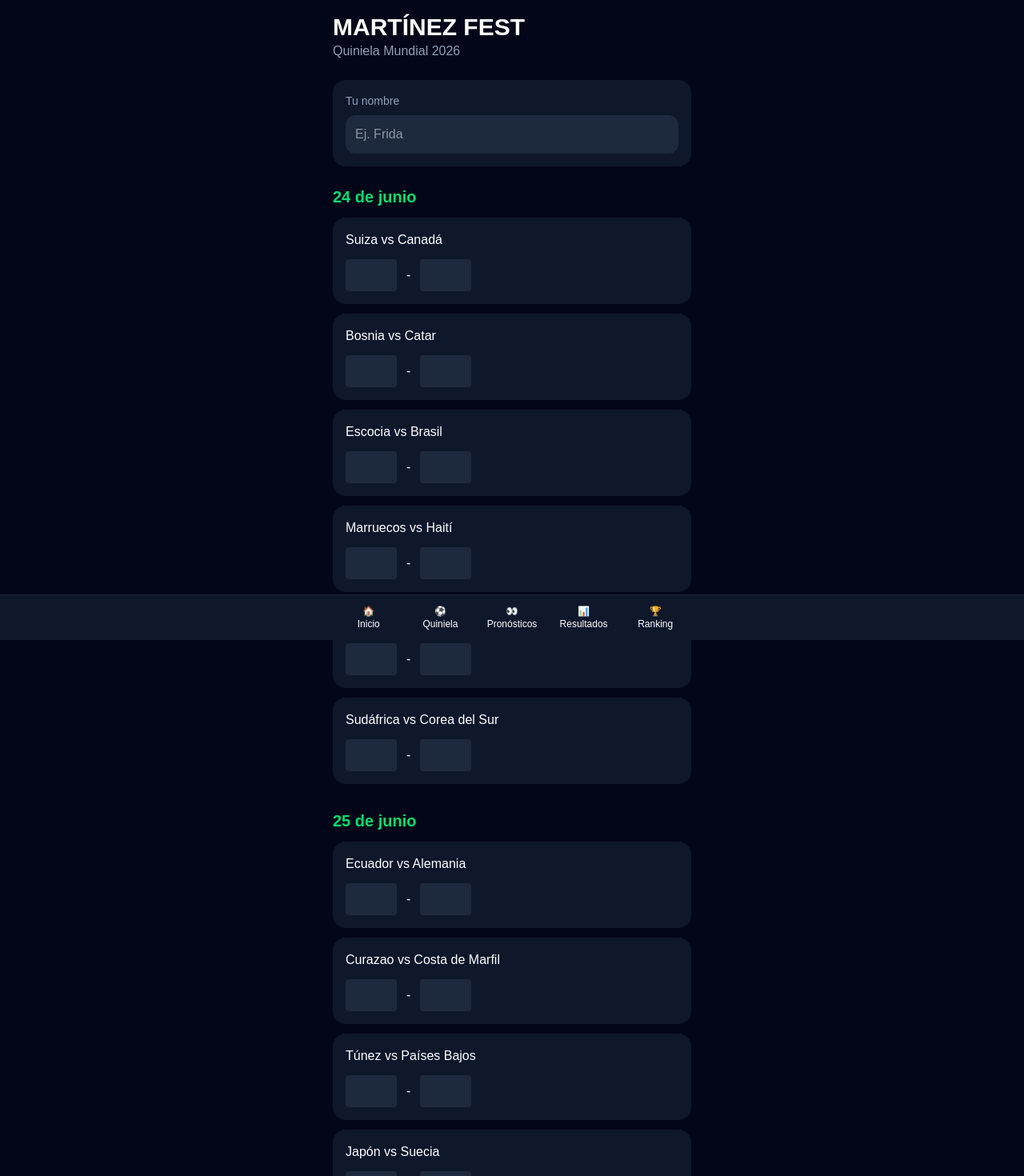
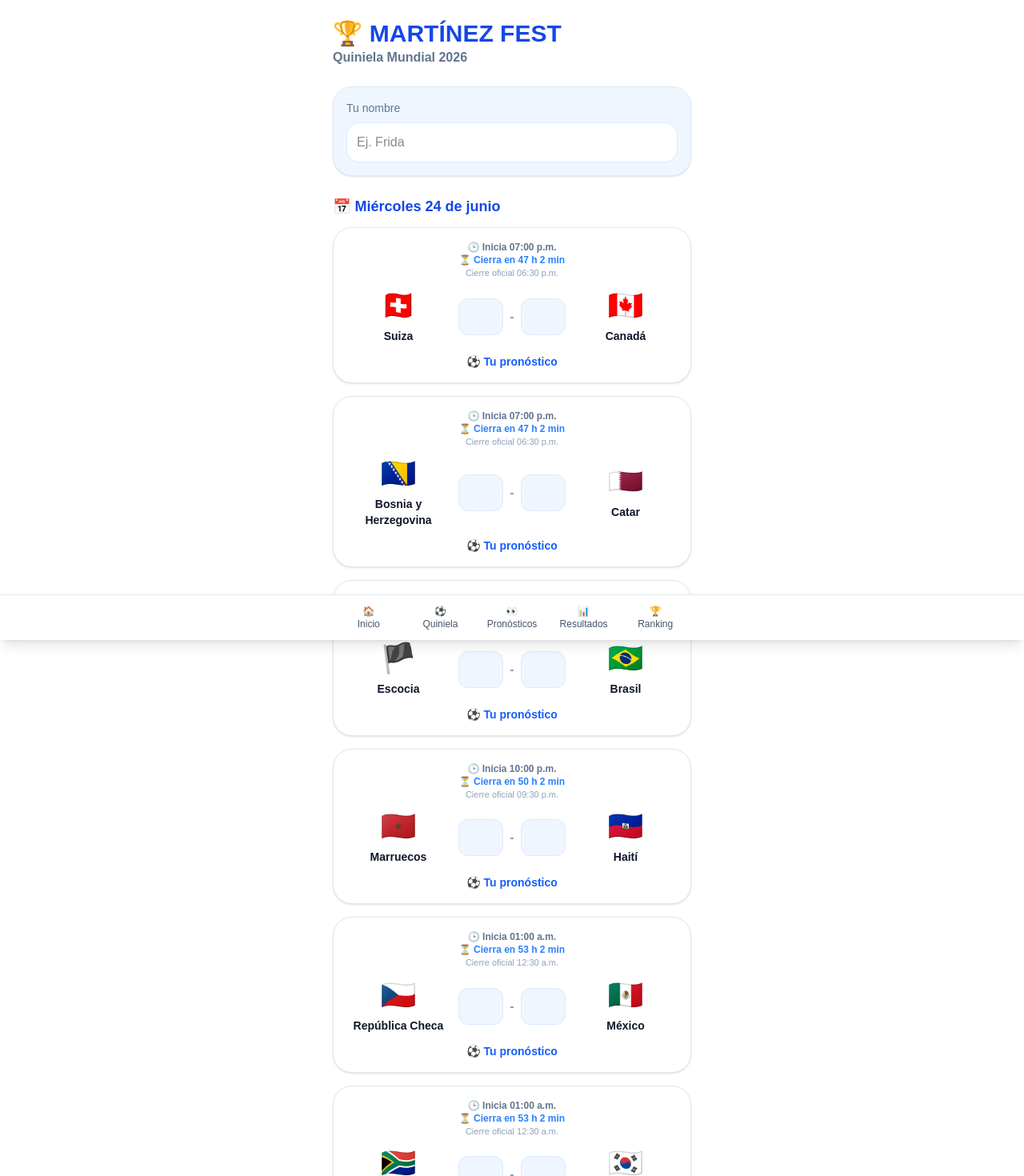
Before and after one commit to fridazzz119/Repository-name-martinez-fest, a Next.js app: page /quiniela in a window 1280 px wide. Shown: the top 1470 px of the page at 80% size. Built offline with nearby package versions, Linux system fonts and the light colour scheme.

Commit message:
version final quiniela

```diff
--- a/app/components/BottomNav.tsx
+++ b/app/components/BottomNav.tsx
@@ -1,7 +1,7 @@
 export default function BottomNav() {
   return (
-    <div className="fixed bottom-0 left-0 right-0 bg-slate-900 border-t border-slate-800">
-      <div className="max-w-md mx-auto grid grid-cols-5 py-3 text-xs text-center">
+    <div className="fixed bottom-0 left-0 right-0 bg-white border-t border-slate-200 shadow-lg">
+      <div className="max-w-md mx-auto grid grid-cols-5 py-3 text-xs text-center text-slate-600">
         <a href="/">🏠<br />Inicio</a>
         <a href="/quiniela">⚽<br />Quiniela</a>
         <a href="/pronosticos">👀<br />Pronósticos</a>
--- a/app/page.tsx
+++ b/app/page.tsx
@@ -1,31 +1,5 @@
+import { redirect } from "next/navigation";
+
 export default function Home() {
-  return (
-    <main className="min-h-screen bg-slate-950 text-white flex items-center justify-center p-6">
-      <div className="w-full max-w-md">
-        <div className="bg-slate-900 rounded-3xl p-8 shadow-2xl">
-          <h1 className="text-4xl font-bold text-center mb-2">
-            MARTÍNEZ FEST
-          </h1>
-
-          <p className="text-center text-slate-400 mb-8">
-            Quiniela Mundial 2026
-          </p>
-
-          <div className="space-y-3">
-            <a href="/login" className="block w-full bg-blue-600 py-3 rounded-xl font-semibold text-center">
-              Iniciar Sesión
-            </a>
-
-            <a href="/registro" className="block w-full bg-green-600 py-3 rounded-xl font-semibold text-center">
-              Registrarse
-            </a>
-
-            <a href="/ranking" className="block w-full bg-slate-700 py-3 rounded-xl font-semibold text-center">
-              Ver Ranking
-            </a>
-          </div>
-        </div>
-      </div>
-    </main>
-  );
+  redirect("/quiniela");
 }
--- a/app/quiniela/page.tsx
+++ b/app/quiniela/page.tsx
@@ -3,52 +3,111 @@
 import { useState } from "react";
 import BottomNav from "../components/BottomNav";
 
-const grupos = [
+type Partido = {
+  local: string;
+  visitante: string;
+  inicio: string;
+};
+
+const grupos: { fecha: string; partidos: Partido[] }[] = [
   {
-    fecha: "24 de junio",
+    fecha: "Miércoles 24 de junio",
     partidos: [
-      "Suiza vs Canadá",
-      "Bosnia vs Catar",
-      "Escocia vs Brasil",
-      "Marruecos vs Haití",
-      "República Checa vs México",
-      "Sudáfrica vs Corea del Sur",
+      { local: "🇨🇭 Suiza", visitante: "🇨🇦 Canadá", inicio: "2026-06-24T13:00:00-06:00" },
+      { local: "🇧🇦 Bosnia y Herzegovina", visitante: "🇶🇦 Catar", inicio: "2026-06-24T13:00:00-06:00" },
+      { local: "🏴 Escocia", visitante: "🇧🇷 Brasil", inicio: "2026-06-24T16:00:00-06:00" },
+      { local: "🇲🇦 Marruecos", visitante: "🇭🇹 Haití", inicio: "2026-06-24T16:00:00-06:00" },
+      { local: "🇨🇿 República Checa", visitante: "🇲🇽 México", inicio: "2026-06-24T19:00:00-06:00" },
+      { local: "🇿🇦 Sudáfrica", visitante: "🇰🇷 Corea del Sur", inicio: "2026-06-24T19:00:00-06:00" },
     ],
   },
   {
-    fecha: "25 de junio",
+    fecha: "Jueves 25 de junio",
     partidos: [
-      "Ecuador vs Alemania",
-      "Curazao vs Costa de Marfil",
-      "Túnez vs Países Bajos",
-      "Japón vs Suecia",
-      "Turquía vs Estados Unidos",
-      "Paraguay vs Australia",
+      { local: "🇩🇪 Alemania", visitante: "🇪🇨 Ecuador", inicio: "2026-06-25T13:00:00-06:00" },
+      { local: "🇨🇼 Curazao", visitante: "🇨🇮 Costa de Marfil", inicio: "2026-06-25T13:00:00-06:00" },
+      { local: "🇹🇳 Túnez", visitante: "🇳🇱 Países Bajos", inicio: "2026-06-25T17:00:00-06:00" },
+      { local: "🇯🇵 Japón", visitante: "🇸🇪 Suecia", inicio: "2026-06-25T17:00:00-06:00" },
+      { local: "🇺🇸 Estados Unidos", visitante: "🇹🇷 Turquía", inicio: "2026-06-25T20:00:00-06:00" },
+      { local: "🇦🇺 Australia", visitante: "🇵🇾 Paraguay", inicio: "2026-06-25T20:00:00-06:00" },
     ],
   },
   {
-    fecha: "26 de junio",
+    fecha: "Viernes 26 de junio",
     partidos: [
-      "Noruega vs Francia",
-      "Senegal vs Irak",
-      "Uruguay vs España",
-      "Cabo Verde vs Arabia Saudita",
-      "Nueva Zelanda vs Bélgica",
-      "Egipto vs Irán",
+      { local: "🇳🇴 Noruega", visitante: "🇫🇷 Francia", inicio: "2026-06-26T13:00:00-06:00" },
+      { local: "🇸🇳 Senegal", visitante: "🇮🇶 Irak", inicio: "2026-06-26T13:00:00-06:00" },
+      { local: "🇺🇾 Uruguay", visitante: "🇪🇸 España", inicio: "2026-06-26T18:00:00-06:00" },
+      { local: "🇨🇻 Cabo Verde", visitante: "🇸🇦 Arabia Saudita", inicio: "2026-06-26T18:00:00-06:00" },
+      { local: "🇪🇬 Egipto", visitante: "🇮🇷 Irán", inicio: "2026-06-26T21:00:00-06:00" },
+      { local: "🇳🇿 Nueva Zelanda", visitante: "🇧🇪 Bélgica", inicio: "2026-06-26T21:00:00-06:00" },
     ],
   },
   {
-    fecha: "27 de junio",
+    fecha: "Sábado 27 de junio",
     partidos: [
-      "Panamá vs Inglaterra",
-      "Croacia vs Ghana",
-      "Colombia vs Portugal",
-      "RD Congo vs Uzbekistán",
-      "Jordania vs Argentina",
-      "Argelia vs Austria",
+      { local: "🇵🇦 Panamá", visitante: "🏴 Inglaterra", inicio: "2026-06-27T15:00:00-06:00" },
+      { local: "🇭🇷 Croacia", visitante: "🇬🇭 Ghana", inicio: "2026-06-27T15:00:00-06:00" },
+      { local: "🇨🇴 Colombia", visitante: "🇵🇹 Portugal", inicio: "2026-06-27T17:30:00-06:00" },
+      { local: "🇨🇩 RD Congo", visitante: "🇺🇿 Uzbekistán", inicio: "2026-06-27T17:30:00-06:00" },
+      { local: "🇩🇿 Argelia", visitante: "🇦🇹 Austria", inicio: "2026-06-27T20:00:00-06:00" },
+      { local: "🇯🇴 Jordania", visitante: "🇦🇷 Argentina", inicio: "2026-06-27T20:00:00-06:00" },
     ],
   },
 ];
+
+function quitarBandera(texto: string) {
+  return texto.replace(/^(\S+)\s/, "");
+}
+
+function obtenerBandera(texto: string) {
+  return texto.split(" ")[0];
+}
+
+function partidoTexto(partido: Partido) {
+  return `${quitarBandera(partido.local)} vs ${quitarBandera(partido.visitante)}`;
+}
+
+function estaCerrado(inicio: string) {
+  const inicioPartido = new Date(inicio).getTime();
+  const cierre = inicioPartido - 30 * 60 * 1000;
+  return Date.now() >= cierre;
+}
+
+function horaTexto(inicio: string) {
+  return new Date(inicio).toLocaleTimeString("es-MX", {
+    hour: "2-digit",
+    minute: "2-digit",
+  });
+}
+
+function cierreTexto(inicio: string) {
+  const cierre = new Date(new Date(inicio).getTime() - 30 * 60 * 1000);
+
+  return cierre.toLocaleTimeString("es-MX", {
+    hour: "2-digit",
+    minute: "2-digit",
+  });
+}
+
+function tiempoRestante(inicio: string) {
+  const cierre = new Date(inicio).getTime() - 30 * 60 * 1000;
+  const diferencia = cierre - Date.now();
+
+  if (diferencia <= 0) {
+    return "cerrado";
+  }
+
+  const minutosTotales = Math.floor(diferencia / 60000);
+  const horas = Math.floor(minutosTotales / 60);
+  const minutos = minutosTotales % 60;
+
+  if (horas <= 0) {
+    return `${minutos} min`;
+  }
+
+  return `${horas} h ${minutos} min`;
+}
 
 export default function QuinielaPage() {
   const [nombre, setNombre] = useState("");
@@ -79,6 +138,28 @@ export default function QuinielaPage() {
       return;
     }
 
+    const partidosAbiertos = grupos.flatMap((grupo) =>
+      grupo.partidos.filter((partido) => !estaCerrado(partido.inicio))
+    );
+
+    const pronosticosPermitidos: Record<
+      string,
+      { local: string; visitante: string }
+    > = {};
+
+    for (const partido of partidosAbiertos) {
+      const clave = partidoTexto(partido);
+
+      if (pronosticos[clave]) {
+        pronosticosPermitidos[clave] = pronosticos[clave];
+      }
+    }
+
+    if (Object.keys(pronosticosPermitidos).length === 0) {
+      setMensaje("⚠️ No hay pronósticos abiertos para guardar");
+      return;
+    }
+
     setCargando(true);
     setMensaje("");
 
@@ -89,7 +170,7 @@ export default function QuinielaPage() {
       },
       body: JSON.stringify({
         nombre,
-        pronosticos,
+        pronosticos: pronosticosPermitidos,
       }),
     });
 
@@ -106,14 +187,20 @@ export default function QuinielaPage() {
   }
 
   return (
-    <main className="min-h-screen bg-slate-950 text-white p-4 pb-28">
+    <main className="min-h-screen bg-white text-slate-900 p-4 pb-32">
       <div className="max-w-md mx-auto">
-        <h1 className="text-3xl font-bold">MARTÍNEZ FEST</h1>
+        <div className="mb-6 pt-2">
+          <h1 className="text-3xl font-extrabold text-blue-700">
+            🏆 MARTÍNEZ FEST
+          </h1>
 
-        <p className="text-slate-400 mb-6">Quiniela Mundial 2026</p>
+          <p className="text-slate-500 font-semibold">
+            Quiniela Mundial 2026
+          </p>
+        </div>
 
-        <div className="bg-slate-900 rounded-2xl p-4 mb-6">
-          <label className="block text-sm text-slate-400 mb-2">
+        <div className="bg-blue-50 border border-blue-100 rounded-3xl p-4 mb-6 shadow-sm">
+          <label className="block text-sm text-slate-500 mb-2">
             Tu nombre
           </label>
 
@@ -122,52 +209,117 @@ export default function QuinielaPage() {
             value={nombre}
             onChange={(e) => setNombre(e.target.value)}
             placeholder="Ej. Frida"
-            className="w-full p-3 rounded-xl bg-slate-800 text-white"
+            className="w-full p-3 rounded-2xl bg-white border border-blue-100 text-slate-900 outline-none focus:ring-2 focus:ring-blue-500"
           />
         </div>
 
         {mensaje && (
-          <div className="mb-4 bg-slate-800 text-white p-3 rounded-xl text-center font-semibold">
+          <div className="mb-4 bg-blue-600 text-white p-3 rounded-2xl text-center font-semibold shadow">
             {mensaje}
           </div>
         )}
 
         {grupos.map((grupo) => (
           <div key={grupo.fecha} className="mb-8">
-            <h2 className="text-xl font-bold mb-3 text-green-400">
-              {grupo.fecha}
+            <h2 className="text-lg font-extrabold mb-3 text-blue-700">
+              📅 {grupo.fecha}
             </h2>
 
-            <div className="space-y-3">
-              {grupo.partidos.map((partido) => (
-                <div key={partido} className="bg-slate-900 rounded-2xl p-4">
-                  <p className="font-medium mb-3">{partido}</p>
+            <div className="space-y-4">
+              {grupo.partidos.map((partido) => {
+                const clave = partidoTexto(partido);
+                const cerrado = estaCerrado(partido.inicio);
+                const restante = tiempoRestante(partido.inicio);
 
-                  <div className="flex items-center gap-3">
+                return (
+                  <div
+                    key={clave}
+                    className={`border rounded-3xl p-4 shadow-sm ${
+                      cerrado
+                        ? "bg-slate-100 border-slate-200 opacity-70"
+                        : "bg-white border-slate-200"
+                    }`}
+                  >
+                    <div className="mb-3 text-center">
+                      <p className="text-xs font-bold text-slate-500">
+                        🕒 Inicia {horaTexto(partido.inicio)}
+                      </p>
+
+                      <p
+                        className={`text-xs font-bold ${
+                          cerrado ? "text-red-500" : "text-blue-500"
+                        }`}
+                      >
+                        {cerrado
+                          ? "🔒 Pronóstico cerrado"
+                          : `⏳ Cierra en ${restante}`}
+                      </p>
+
+                      {!cerrado && (
+                        <p className="text-[11px] text-slate-400">
+                          Cierre oficial {cierreTexto(partido.inicio)}
+                        </p>
+                      )}
+                    </div>
+
+                    <div className="grid grid-cols-3 items-center gap-3">
+                      <div className="text-center">
+                        <div className="text-4xl mb-2">
+                          {obtenerBandera(partido.local)}
+                        </div>
+
+                        <p className="font-bold text-sm">
+                          {quitarBandera(partido.local)}
+                        </p>
+                      </div>
+
+                      <div className="flex items-center justify-center gap-2">
                         <input
                           type="number"
                           min="0"
-                      value={pronosticos[partido]?.local || ""}
+                          disabled={cerrado}
+                          value={pronosticos[clave]?.local || ""}
                           onChange={(e) =>
-                        cambiarMarcador(partido, "local", e.target.value)
+                            cambiarMarcador(clave, "local", e.target.value)
                           }
-                      className="w-16 p-2 rounded bg-slate-800 text-center"
+                          className="w-14 p-2 rounded-xl bg-blue-50 border border-blue-100 text-center font-bold text-lg outline-none focus:ring-2 focus:ring-blue-500 disabled:bg-slate-200 disabled:text-slate-400"
                         />
 
-                    <span>-</span>
+                        <span className="font-bold text-slate-400">-</span>
 
                         <input
                           type="number"
                           min="0"
-                      value={pronosticos[partido]?.visitante || ""}
+                          disabled={cerrado}
+                          value={pronosticos[clave]?.visitante || ""}
                           onChange={(e) =>
-                        cambiarMarcador(partido, "visitante", e.target.value)
+                            cambiarMarcador(clave, "visitante", e.target.value)
                           }
-                      className="w-16 p-2 rounded bg-slate-800 text-center"
+                          className="w-14 p-2 rounded-xl bg-blue-50 border border-blue-100 text-center font-bold text-lg outline-none focus:ring-2 focus:ring-blue-500 disabled:bg-slate-200 disabled:text-slate-400"
                         />
                       </div>
+
+                      <div className="text-center">
+                        <div className="text-4xl mb-2">
+                          {obtenerBandera(partido.visitante)}
                         </div>
-              ))}
+
+                        <p className="font-bold text-sm">
+                          {quitarBandera(partido.visitante)}
+                        </p>
+                      </div>
+                    </div>
+
+                    <p
+                      className={`text-center text-sm font-bold mt-3 ${
+                        cerrado ? "text-red-500" : "text-blue-600"
+                      }`}
+                    >
+                      {cerrado ? "🔒 Cerrado" : "⚽ Tu pronóstico"}
+                    </p>
+                  </div>
+                );
+              })}
             </div>
           </div>
         ))}
@@ -175,7 +327,7 @@ export default function QuinielaPage() {
         <button
           onClick={guardarPronosticos}
           disabled={cargando}
-          className="w-full bg-green-600 py-4 rounded-2xl font-bold text-lg disabled:opacity-50"
+          className="w-full bg-blue-600 hover:bg-blue-500 text-white py-4 rounded-2xl font-extrabold text-lg disabled:opacity-50 shadow-lg"
         >
           {cargando ? "Guardando..." : "Guardar Pronósticos"}
         </button>
```
Also changed, not shown: app/pronosticos/page.tsx (+26 -11 lines), app/ranking/page.tsx (+20 -18 lines), app/resultados/page.tsx (+23 -12 lines). Lines whose indentation alone changed are shown as unchanged.
